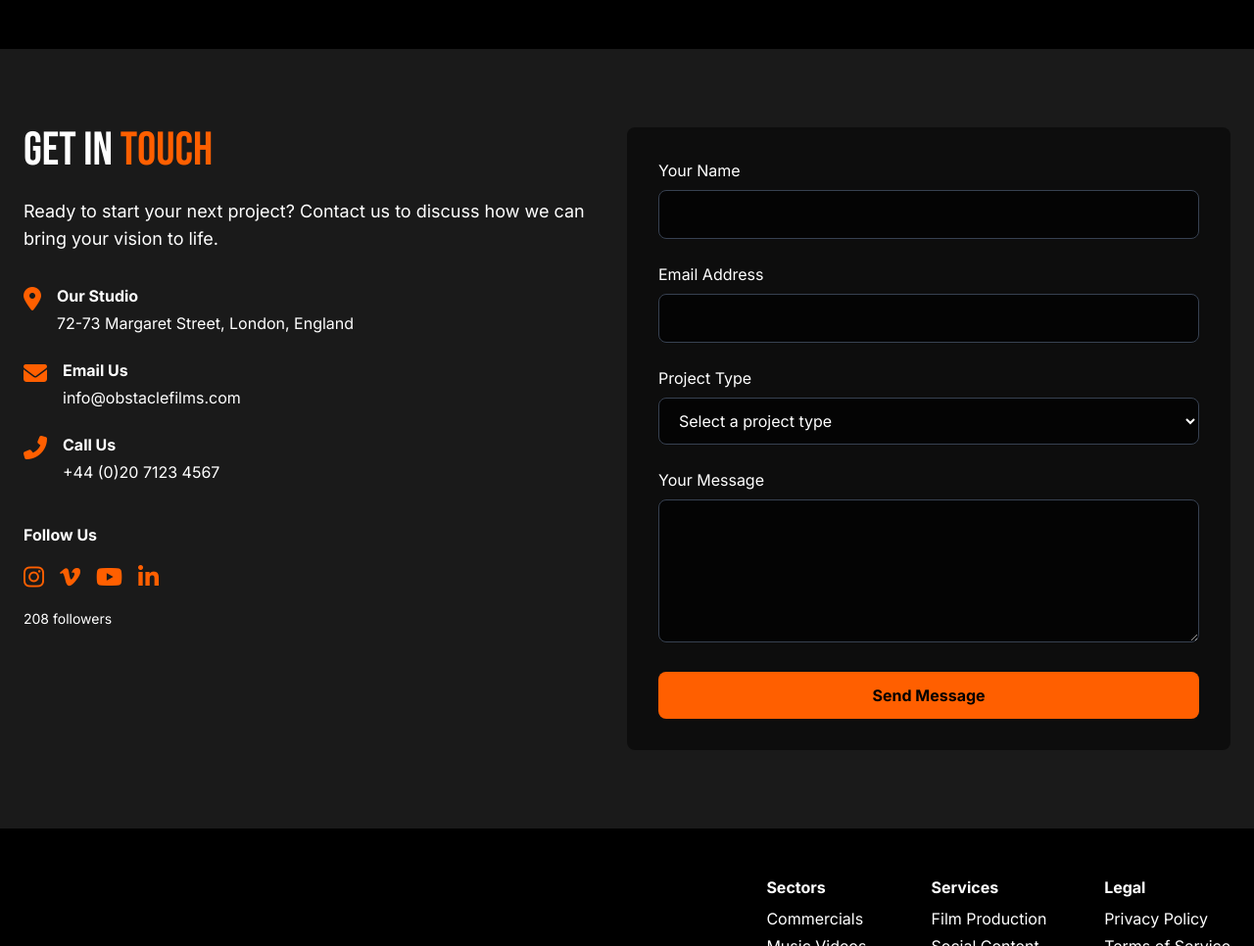
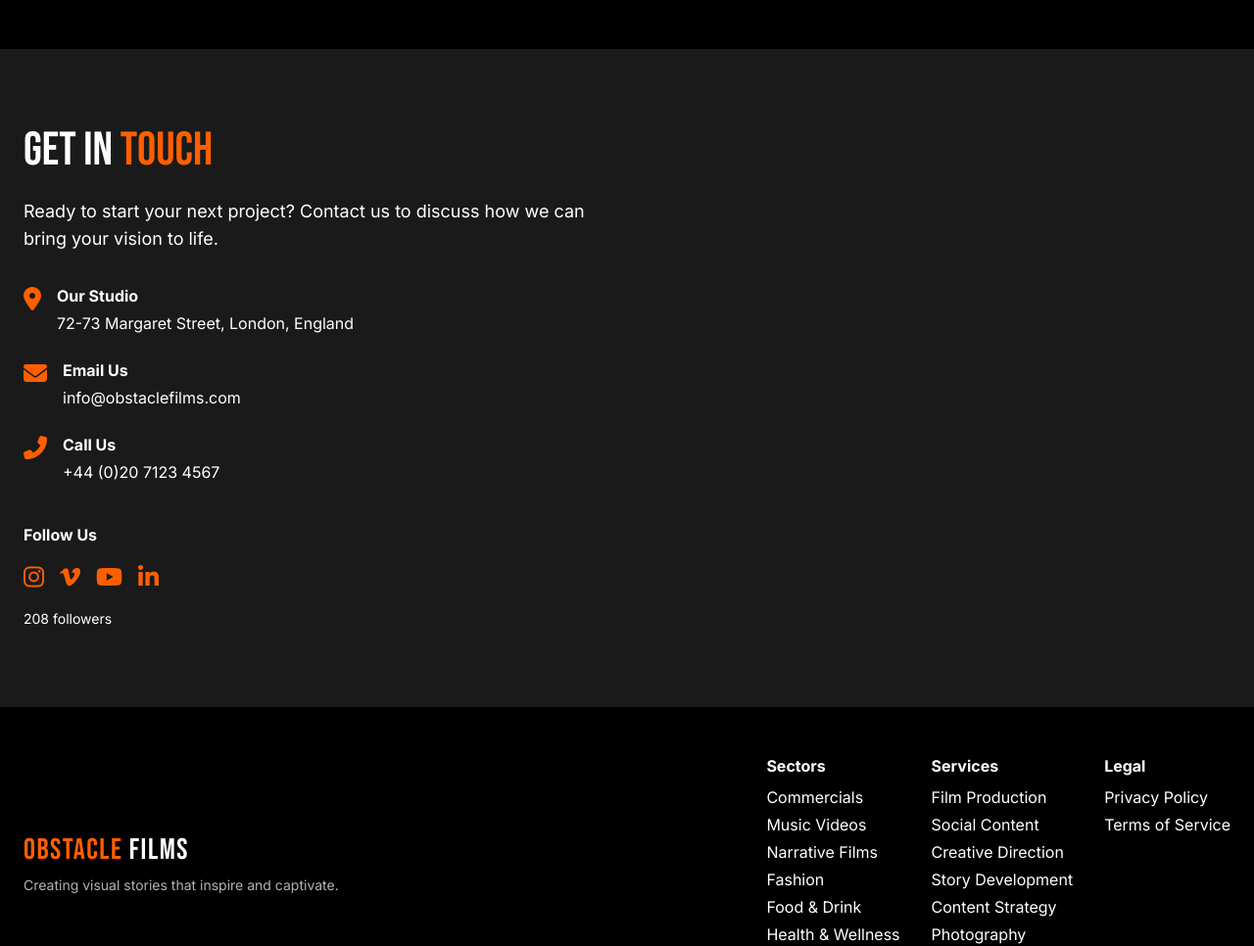
Before and after one commit to Sci-fy/Film-landing-page, a plain HTML site: page index.html in a window 1280 px wide. Shown: the part 5300-6266 px from the top of the page at 98% size. Drawn offline with nearby package versions, Linux system fonts and the light colour scheme.

Commit message:
Update index.html

```diff
--- a/index.html
+++ b/index.html
@@ -220,7 +220,7 @@
                 <a href="#work" class="bg-primary hover:bg-accent text-black font-bold py-3 px-8 rounded-full transition duration-300 transform hover:scale-105">
                     View Our Work
                 </a>
-                <a href="#contact" class="border-2 border-white hover:border-primary hover:text-primary font-bold py-3 px-8 rounded-full transition duration-300 transform hover:scale-105">
+                <a href="contact.html" class="border-2 border-white hover:border-primary hover:text-primary font-bold py-3 px-8 rounded-full transition duration-300 transform hover:scale-105">
                     Get In Touch
                 </a>
             </div>
@@ -644,7 +644,7 @@
             </div>
 
             <div class="text-center mt-12">
-                <a href="#" class="inline-block border-2 border-primary hover:bg-primary hover:text-black text-primary font-bold py-3 px-8 rounded-full transition duration-300">
+                <a href="about.html" class="inline-block border-2 border-primary hover:bg-primary hover:text-black text-primary font-bold py-3 px-8 rounded-full transition duration-300">
                     View Full Portfolio
                 </a>
             </div>
@@ -716,37 +716,7 @@
                 </div>
 
                 <div class="md:w-1/2">
-                    <form class="bg-black bg-opacity-50 p-8 rounded-lg">
-                        <div class="mb-6">
-                            <label for="name" class="block mb-2">Your Name</label>
-                            <input type="text" id="name" class="w-full bg-black bg-opacity-70 border border-gray-700 rounded-lg py-3 px-4 focus:outline-none focus:border-primary transition">
-                        </div>
 
-                        <div class="mb-6">
-                            <label for="email" class="block mb-2">Email Address</label>
-                            <input type="email" id="email" class="w-full bg-black bg-opacity-70 border border-gray-700 rounded-lg py-3 px-4 focus:outline-none focus:border-primary transition">
-                        </div>
-
-                        <div class="mb-6">
-                            <label for="project" class="block mb-2">Project Type</label>
-                            <select id="project" class="w-full bg-black bg-opacity-70 border border-gray-700 rounded-lg py-3 px-4 focus:outline-none focus:border-primary transition">
-                                <option value="">Select a project type</option>
-                                <option value="commercial">Commercial</option>
-                                <option value="music-video">Music Video</option>
-                                <option value="short-film">Short Film</option>
-                                <option value="other">Other</option>
-                            </select>
-                        </div>
-
-                        <div class="mb-6">
-                            <label for="message" class="block mb-2">Your Message</label>
-                            <textarea id="message" rows="5" class="w-full bg-black bg-opacity-70 border border-gray-700 rounded-lg py-3 px-4 focus:outline-none focus:border-primary transition"></textarea>
-                        </div>
-
-                        <button type="submit" class="w-full bg-primary hover:bg-accent text-black font-bold py-3 px-8 rounded-lg transition duration-300 transform hover:scale-105">
-                            Send Message
-                        </button>
-                    </form>
                 </div>
             </div>
         </div>
@@ -770,7 +740,7 @@
                         <h4 class="font-bold mb-2">Sectors</h4>
                         <ul class="space-y-1">
                             <li><a href="#sectors" class="hover:text-primary transition">Commercials</a></li>
-                            <li><a href="#sectors" class="hover:text-primary transition">Music Videos</a></li>
+                            <li><a href="#sectors" class="hover:text-primary trnsition">Music Videos</a></li>
                             <li><a href="#sectors" class="hover:text-primary transition">Narrative Films</a></li>
                             <li><a href="#sectors" class="hover:text-primary transition">Fashion</a></li>
                             <li><a href="#sectors" class="hover:text-primary transition">Food & Drink</a></li>
```
